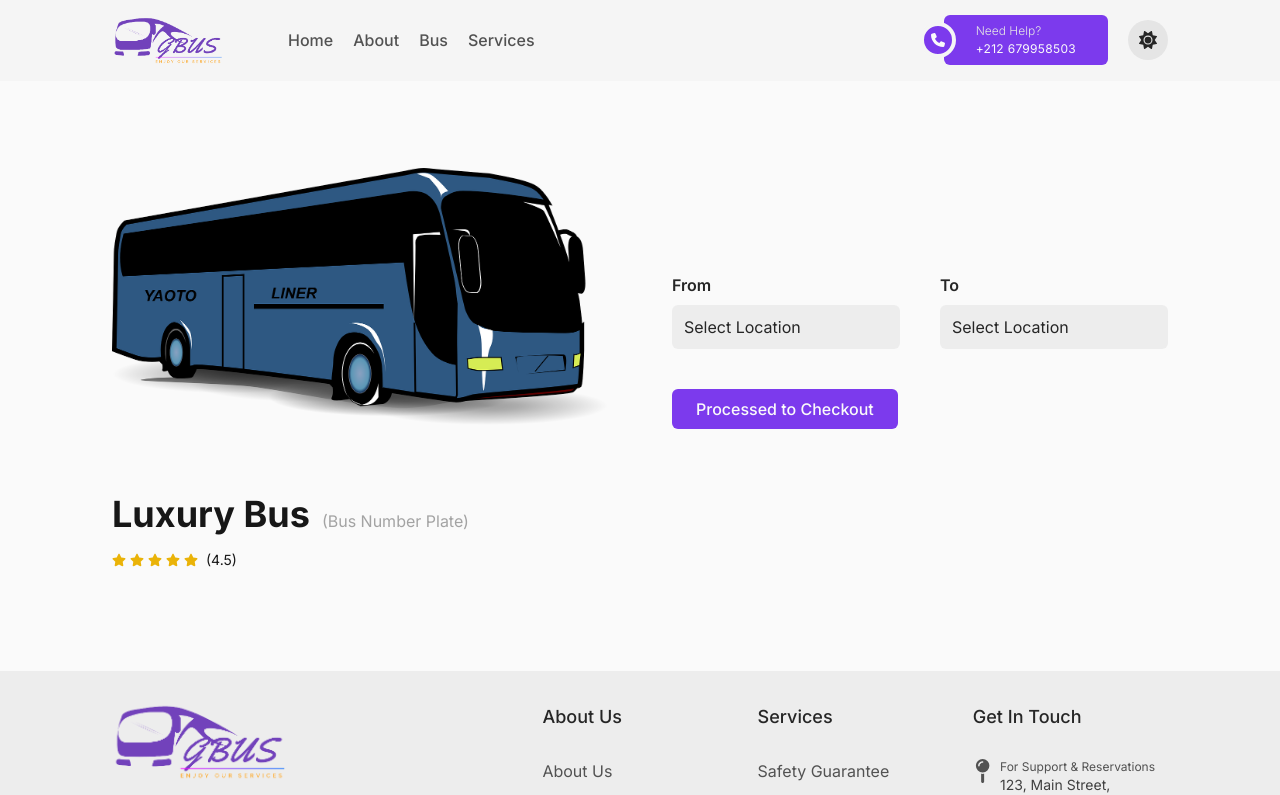
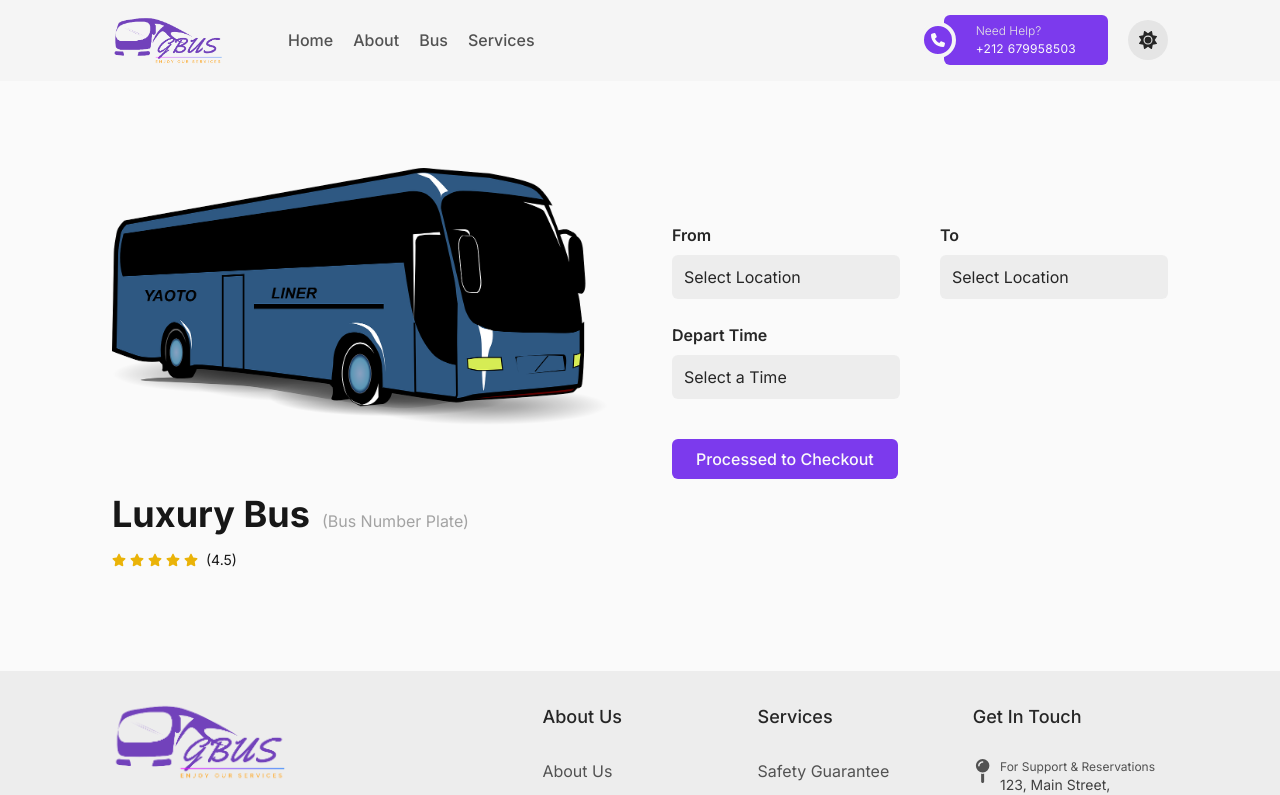
Before and after one commit to Mabdoul/busbookiing, a React (Vite) app: page /bus/bus-details in a window 1280 px wide. Shown: the top 795 px of the page. Built offline with nearby package versions, Linux system fonts and the light colour scheme.

Commit message:
finish Bus details

```diff
--- /dev/null
+++ b/src/components/departtime/DepartTime.jsx
@@ -0,0 +1,48 @@
+import React, { useState } from "react";
+
+const DepartTime = () => {
+  const [departBus, setDepartBus] = useState("");
+  const handleDepartBuschange = (e) => {
+    setDepartBus(e.target.value);
+  };
+
+  return (
+    <div className="w-full.space-y-4">
+      {!departBus ? (
+        <div className="w-full grid grid-cols-2 gap-10">
+          <div className="">
+            <label htmlFor="departbus" className="block mb-2 font-semibold">
+              Depart Time
+            </label>
+            <select
+              value={departBus}
+              onChange={handleDepartBuschange}
+              name="departbus"
+              id="departbus"
+              className="w-full appearance-none text-neutral-800 dark:text-neutral-100 placeholder-neutral-400 dark:placeholder:text-neutral-600 inline-block bg-neutral-200/60 dark:bg-neutral-900/60 px-3 h-11 border-neutral-200 dark:border-neutral-900 rounded-md focus:outline-none focus:bg-neutral-100 dark:focus:bg-neutral-900"
+            >
+              <option value="">Select a Time</option>
+              <option value="04:00 AM">04:00 AM</option>
+
+              <option value="04:00 AM">04:00 AM</option>
+
+              <option value="04:00 AM">04:00 AM</option>
+            </select>
+          </div>
+
+        </div>
+      ) : (
+        <div className="space-y-5">
+          <div className="w-full flex items-center gao-x-3">
+
+            <div className="w-fit text-base font-semiblod">
+              Bus Depart at: - <span className="ml-1.5 font-medium">{departBus}</span>
+            </div>
+          </div>
+        </div>
+      )}
+    </div>
+  );
+};
+
+export default DepartTime;
--- a/src/components/destination/Destination.jsx
+++ b/src/components/destination/Destination.jsx
@@ -56,7 +56,15 @@ const Destination = () => {
                 Your Destination
             </h1>
             <div className="w-full flex items-center gao-x-3">
-
+                <div className="w-fit text-base font-semiblod">
+                    From : - <span className="ml-1.5 font-medium">{from}</span>
+                </div>
+                <div className="flex-1">
+                    <div className="w-full h-[1px] border border-dashed border-neutral-200 dar:border-neutral-800/80"></div>
+                </div>
+                <div className="w-fit text-base font-semiblod">
+                    To : - <span className="ml-1.5 font-medium">{to}</span>
+                </div>
             </div>
         </div>
       )}
--- a/src/pages/bus/Detail.jsx
+++ b/src/pages/bus/Detail.jsx
@@ -3,6 +3,7 @@ import Bus from "../../assets/bus9.png";
 import { FaStar } from "react-icons/fa";
 import { Link } from "react-router-dom";
 import Destination from "../../components/destination/Destination";
+import DepartTime from "../../components/departtime/DepartTime";
 
 const Detail = () => {
   return (
@@ -41,6 +42,7 @@ const Detail = () => {
             <Destination />
 
             {/* Departure card */}
+            <DepartTime />
           </div>
 
           {/* checkout Btn */}
```
